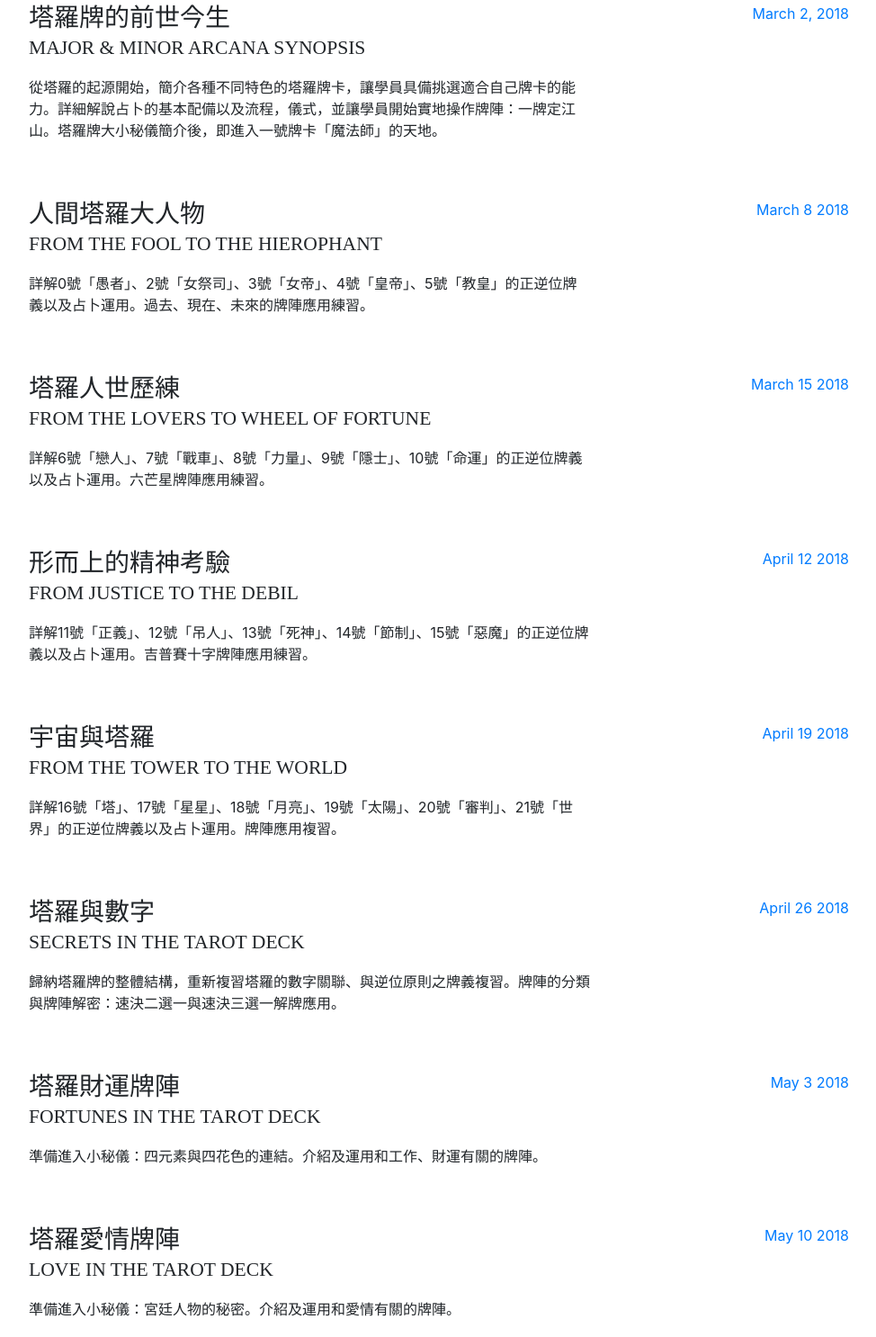
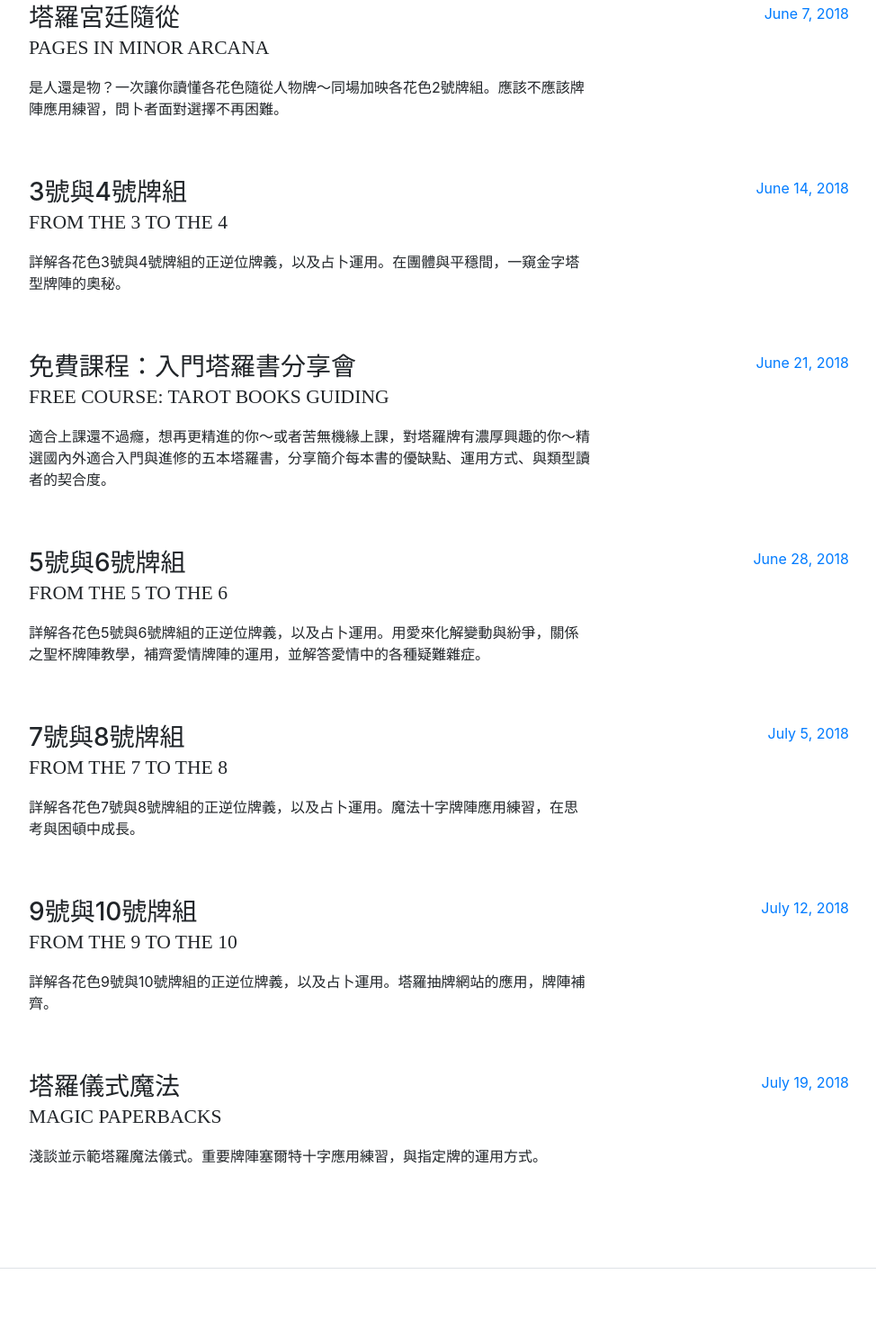
Before and after one commit to NatasaLin/tarot, a website with bundled scripts: page index.html in a window 1280 px wide. Shown: the part 931-2417 px from the top of the page at 90% size, without its empty margins (288-1262 px from the left). Built offline with nearby package versions, Linux system fonts and the light colour scheme; a web font is replaced by a local one.

Commit message:
更新網頁

```diff
--- a/index.html
+++ b/index.html
@@ -8,7 +8,7 @@
     <meta name="description" content="">
     <meta name="author" content="">
 
-    <title>塔羅入門 - Start Tarot</title>
+    <title>塔羅入門2 - Start Tarot 2</title>
 
     <!-- Bootstrap core CSS -->
     <link href="vendor/bootstrap/css/bootstrap.min.css" rel="stylesheet">
@@ -29,7 +29,7 @@
 
     <nav class="navbar navbar-expand-lg navbar-dark bg-primary fixed-top" id="sideNav">
       <a class="navbar-brand js-scroll-trigger" href="#page-top">
-        <span class="d-block d-lg-none">Start Tarot</span>
+        <span class="d-block d-lg-none">Start Tarot 2</span>
         <span class="d-none d-lg-block">
           <img class="img-fluid img-profile rounded-circle mx-auto mb-2" src="img/profile.jpg" alt="">
         </span>
@@ -68,12 +68,12 @@
       <section class="resume-section p-3 p-lg-5 d-flex d-column" id="about">
         <div class="my-auto">
           <h1 class="mb-0">塔羅
-            <span class="text-primary">入門</span>
+            <span class="text-primary">入門 2</span>
           </h1>
-          <div class="subheading mb-5">RWS 偉特大秘儀牌義。基礎牌陣教學 Thursday 7.30pm-9.30pm
+          <div class="subheading mb-5">RWS 偉特小秘儀牌義。基礎牌陣教學 Thursday 7.30pm-9.30pm
 <!--            <a href="mailto:name@email.com">name@email.com</a>-->
           </div>
-          <p class="mb-5">本課程採用最適合入門的萊德偉特塔羅牌，詳解22張大秘儀，一入門就可上手，圖解式教學讓繁複的塔羅牌牌意更好消化，穿插多款牌陣教學，讓你學完基礎大牌即可運用～</p>
+          <p class="mb-5">本課程採用最適合入門的萊德偉特塔羅牌，詳解56張小秘儀，一入門就可上手，圖解式教學讓繁複的塔羅牌牌意更好消化，穿插多款牌陣教學，讓你學完基礎牌義即可運用～</p>
 <!--
           <ul class="list-inline list-social-icons mb-0">
             <li class="list-inline-item">
@@ -119,91 +119,81 @@
 
           <div class="resume-item d-flex flex-column flex-md-row mb-5">
             <div class="resume-content mr-auto">
-              <h3 class="mb-0">塔羅牌的前世今生</h3>
-              <div class="subheading mb-3">Major &amp; Minor Arcana Synopsis</div>
-              <p>從塔羅的起源開始，簡介各種不同特色的塔羅牌卡，讓學員具備挑選適合自己牌卡的能力。詳細解說占卜的基本配備以及流程，儀式，並讓學員開始實地操作牌陣：一牌定江山。塔羅牌大小秘儀簡介後，即進入一號牌卡「魔法師」的天地。</p>
+              <h3 class="mb-0">塔羅宮廷隨從</h3>
+              <div class="subheading mb-3">Pages in Minor Arcana</div>
+              <p>是人還是物？一次讓你讀懂各花色隨從人物牌～同場加映各花色2號牌組。應該不應該牌陣應用練習，問卜者面對選擇不再困難。</p>
             </div>
             <div class="resume-date text-md-right">
-              <span class="text-primary">March 2, 2018</span>
+              <span class="text-primary">June 7, 2018</span>
             </div>
           </div>
 
           <div class="resume-item d-flex flex-column flex-md-row mb-5">
             <div class="resume-content mr-auto">
-              <h3 class="mb-0">人間塔羅大人物</h3>
-              <div class="subheading mb-3">From The Fool to The Hierophant</div>
-              <p>詳解0號「愚者」、2號「女祭司」、3號「女帝」、4號「皇帝」、5號「教皇」的正逆位牌義以及占卜運用。過去、現在、未來的牌陣應用練習。</p>
+              <h3 class="mb-0">3號與4號牌組</h3>
+              <div class="subheading mb-3">From The 3 to The 4</div>
+              <p>詳解各花色3號與4號牌組的正逆位牌義，以及占卜運用。在團體與平穩間，一窺金字塔型牌陣的奧秘。</p>
             </div>
             <div class="resume-date text-md-right">
-              <span class="text-primary">March 8 2018</span>
+              <span class="text-primary">June 14, 2018</span>
             </div>
           </div>
 
           <div class="resume-item d-flex flex-column flex-md-row mb-5">
             <div class="resume-content mr-auto">
-              <h3 class="mb-0">塔羅人世歷練</h3>
-              <div class="subheading mb-3">From The Lovers to Wheel of Fortune</div>
-              <p>詳解6號「戀人」、7號「戰車」、8號「力量」、9號「隱士」、10號「命運」的正逆位牌義以及占卜運用。六芒星牌陣應用練習。</p>
+              <h3 class="mb-0">免費課程：入門塔羅書分享會</h3>
+              <div class="subheading mb-3">Free Course: Tarot books Guiding</div>
+              <p>適合上課還不過癮，想再更精進的你～或者苦無機緣上課，對塔羅牌有濃厚興趣的你～精選國內外適合入門與進修的五本塔羅書，分享簡介每本書的優缺點、運用方式、與類型讀者的契合度。</p>
             </div>
             <div class="resume-date text-md-right">
-              <span class="text-primary">March 15 2018</span>
+              <span class="text-primary">June 21, 2018</span>
             </div>
           </div>
 
           <div class="resume-item d-flex flex-column flex-md-row mb-5">
             <div class="resume-content mr-auto">
-              <h3 class="mb-0">形而上的精神考驗</h3>
-              <div class="subheading mb-3">From Justice to The Debil</div>
-              <p>詳解11號「正義」、12號「吊人」、13號「死神」、14號「節制」、15號「惡魔」的正逆位牌義以及占卜運用。吉普賽十字牌陣應用練習。</p>
+              <h3 class="mb-0">5號與6號牌組</h3>
+              <div class="subheading mb-3">From The 5 to The 6</div>
+              <p>詳解各花色5號與6號牌組的正逆位牌義，以及占卜運用。用愛來化解變動與紛爭，關係之聖杯牌陣教學，補齊愛情牌陣的運用，並解答愛情中的各種疑難雜症。</p>
             </div>
             <div class="resume-date text-md-right">
-              <span class="text-primary">April 12 2018</span>
+              <span class="text-primary">June 28, 2018</span>
             </div>
           </div>
 
           <div class="resume-item d-flex flex-column flex-md-row mb-5">
             <div class="resume-content mr-auto">
-              <h3 class="mb-0">宇宙與塔羅</h3>
-              <div class="subheading mb-3">From The Tower to The World</div>
-              <p>詳解16號「塔」、17號「星星」、18號「月亮」、19號「太陽」、20號「審判」、21號「世界」的正逆位牌義以及占卜運用。牌陣應用複習。</p>
+              <h3 class="mb-0">7號與8號牌組</h3>
+              <div class="subheading mb-3">From The 7 to The 8</div>
+              <p>詳解各花色7號與8號牌組的正逆位牌義，以及占卜運用。魔法十字牌陣應用練習，在思考與困頓中成長。</p>
             </div>
             <div class="resume-date text-md-right">
-              <span class="text-primary">April 19 2018</span>
+              <span class="text-primary">July 5, 2018</span>
             </div>
           </div>
 
           <div class="resume-item d-flex flex-column flex-md-row mb-5">
             <div class="resume-content mr-auto">
-              <h3 class="mb-0">塔羅與數字</h3>
-              <div class="subheading mb-3">Secrets in The Tarot Deck</div>
-              <p>歸納塔羅牌的整體結構，重新複習塔羅的數字關聯、與逆位原則之牌義複習。牌陣的分類與牌陣解密：速決二選一與速決三選一解牌應用。</p>
+              <h3 class="mb-0">9號與10號牌組</h3>
+              <div class="subheading mb-3">From The 9 to The 10</div>
+              <p>詳解各花色9號與10號牌組的正逆位牌義，以及占卜運用。塔羅抽牌網站的應用，牌陣補齊。</p>
             </div>
             <div class="resume-date text-md-right">
-              <span class="text-primary">April 26 2018</span>
+              <span class="text-primary">July 12, 2018</span>
             </div>
           </div>
 
           <div class="resume-item d-flex flex-column flex-md-row mb-5">
             <div class="resume-content mr-auto">
-              <h3 class="mb-0">塔羅財運牌陣</h3>
-              <div class="subheading mb-3">Fortunes in The Tarot Deck</div>
-              <p>準備進入小秘儀：四元素與四花色的連結。介紹及運用和工作、財運有關的牌陣。</p>
+              <h3 class="mb-0">塔羅儀式魔法</h3>
+              <div class="subheading mb-3">Magic paperbacks</div>
+              <p>淺談並示範塔羅魔法儀式。重要牌陣塞爾特十字應用練習，與指定牌的運用方式。</p>
             </div>
             <div class="resume-date text-md-right">
-              <span class="text-primary">May 3 2018</span>
+              <span class="text-primary">July 19, 2018</span>
             </div>
           </div>
 
-          <div class="resume-item d-flex flex-column flex-md-row">
-            <div class="resume-content mr-auto">
-              <h3 class="mb-0">塔羅愛情牌陣</h3>
-              <div class="subheading mb-3">Love in The Tarot Deck</div>
-              <p>準備進入小秘儀：宮廷人物的秘密。介紹及運用和愛情有關的牌陣。</p>
-            </div>
-            <div class="resume-date text-md-right">
-              <span class="text-primary">May 10 2018</span>
-            </div>
-          </div>
 
         </div>
 
@@ -215,7 +205,7 @@
 
           <div class="resume-item d-flex flex-column flex-md-row mb-5">
             <div class="resume-content mr-auto">
-              <h3 class="mb-0">課程費用3000 NTD.</h3>
+              <h3 class="mb-0">課程費用2400 NTD.</h3>
               <div class="subheading mb-3">Fees of Course</div>
               <div>二人以上開課，講義費200 NTD.；學員四人以上免收講義費</div>
 <!--              <p>GPA: 3.23</p>-->
@@ -233,7 +223,7 @@
               <p>彰化市城中街20號，場地費單堂一人50元，整期300元</p>
             </div>
             <div class="resume-date text-md-right">
-              <span class="text-primary">每週四晚上7:30~9:30(3/22,3/29,4/5擇日補課)</span>
+              <span class="text-primary">每週四晚上7:30~9:30</span>
             </div>
           </div>
 
```
Also changed, not shown: img/profile.jpg, 1 other file.
